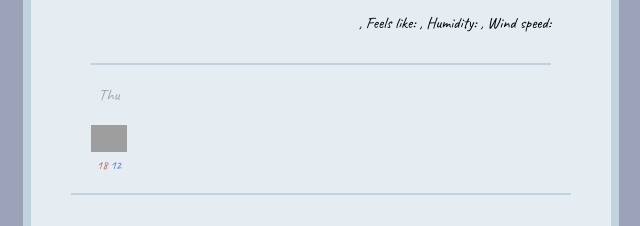
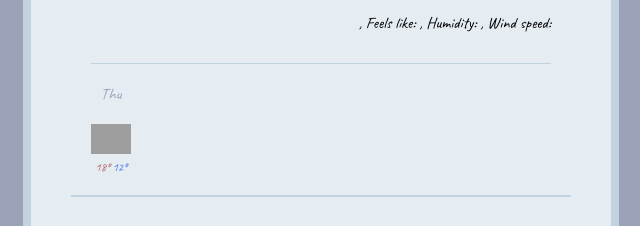
Before and after one commit to katelormor/SheCodes-plus-final-project-KL, a plain HTML site: page index.html in a window 1280 px wide. Shown: the part 267-493 px from the top of the page, 319-959 px from the left. Drawn offline with nearby package versions, Linux system fonts and the light colour scheme; no server answers; grey boxes are pictures that could not be loaded.

```diff
--- a/index.html
+++ b/index.html
@@ -58,12 +58,12 @@
               <img
                 src="http://shecodes-assets.s3.amazonaws.com/api/weather/icons/mist-night.png"
                 alt=""
-                width="36"
+                width="40"
               />
               <br />
               <div class="high-low">
-                <span class="high">18</span>
-                <span class="low">12</span>
+                <span class="high">18º </span>
+                <span class="low">12º</span>
               </div>
             </div>
           </div>
--- a/src/style.css
+++ b/src/style.css
@@ -86,12 +86,13 @@
 .weather-forecast {
   display: flex;
   justify-content: space-between;
-  border-top: 2px solid #c0d3df;
+  border-top: 1px solid #c0d3df;
   padding: 20px 0 0 0;
   text-align: center;
 }
 .forecast-date {
-  color: #a5a5a5;
+  color: #9ca2b8;
+  font-weight: 400;
   font-size: 16px;
   margin-bottom: 0;
 }
```
